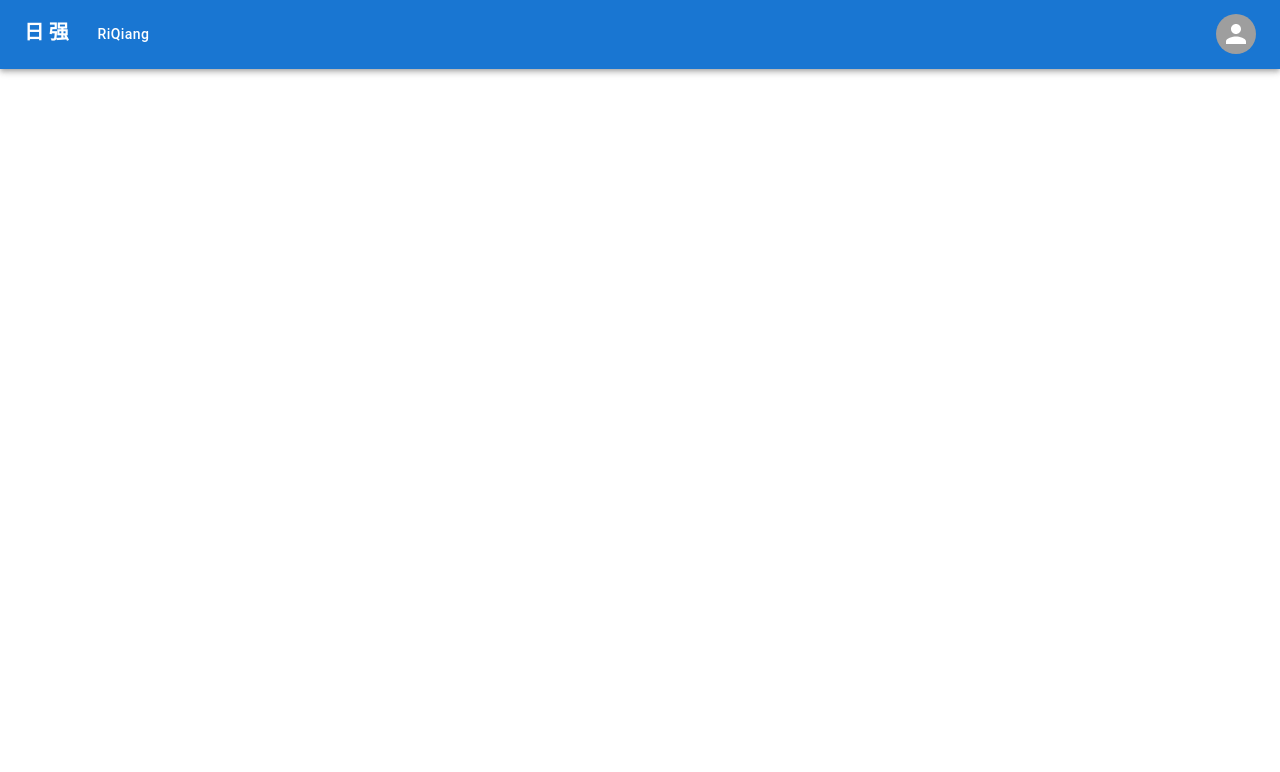
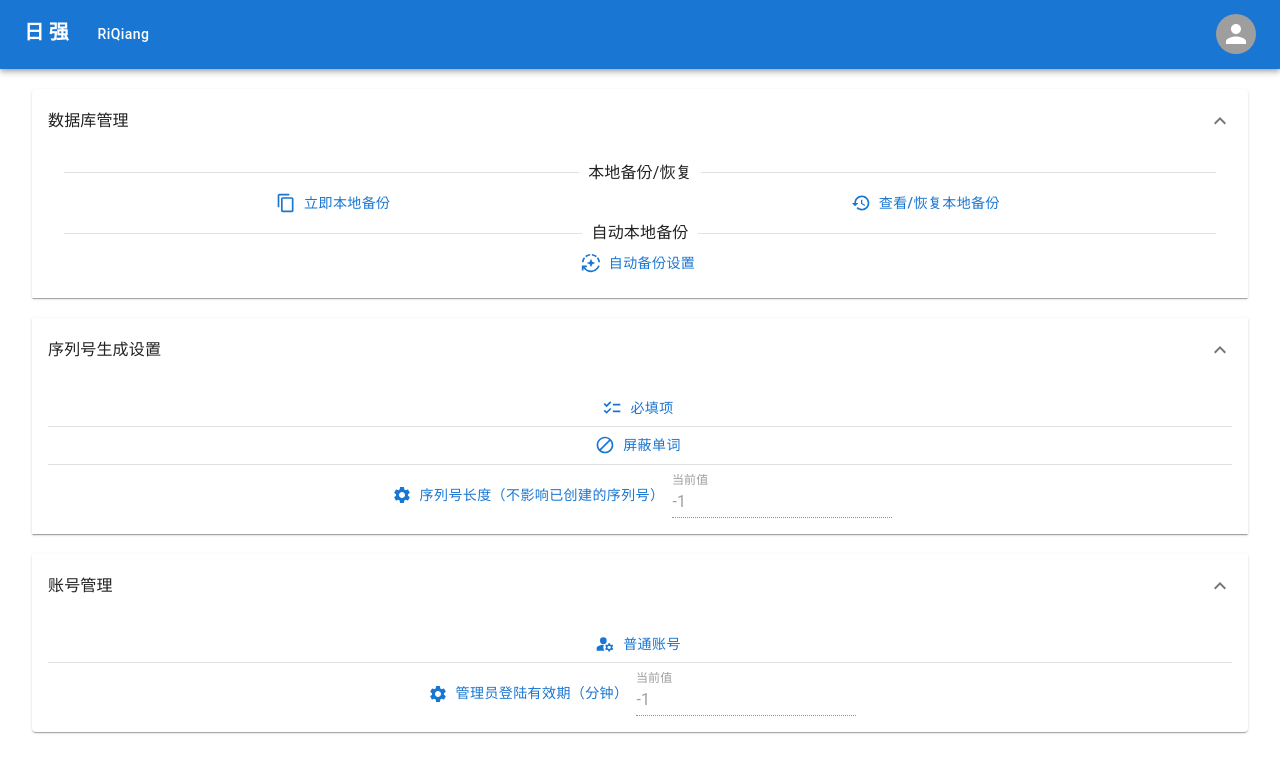
Before and after one commit to wzxutao/product-key-manager, a React (Create React App) app in the folder ui/: page /management in a window 1280 px wide. Shown: the top 772 px of the page. Built offline with nearby package versions, Linux system fonts and the light colour scheme.

Commit message:
management page layout

```diff
--- a/ui/src/routes/homepage/LoginSection.tsx
+++ b/ui/src/routes/homepage/LoginSection.tsx
@@ -3,7 +3,7 @@ import LockOutlinedIcon from '@mui/icons-material/LockOutlined';
 import {
   Box, FormControlLabel, Grid, Paper,
   Avatar, Typography,
-  TextField, Checkbox, Button, Tooltip
+  TextField, Checkbox, Button, Tooltip, Chip
 } from '@mui/material';
 import { useCookies } from 'react-cookie';
 import { login } from '../../http/auth';
@@ -19,10 +19,10 @@ const LoginSection = () => {
     ev.preventDefault()
     const resp = await login(iusername!, ipassword!, adminChecked)
     if (resp !== null) {
-      if(adminChecked) {
+      if (adminChecked) {
         removeCookie(COOKIE_KEY_NORMAL_AUTH)
         setCookie(COOKIE_KEY_ADMIN_AUTH, resp)
-      }else{
+      } else {
         removeCookie(COOKIE_KEY_ADMIN_AUTH)
         setCookie(COOKIE_KEY_NORMAL_AUTH, resp)
       }
@@ -75,14 +75,14 @@ const LoginSection = () => {
             onInput={(ev: any) => setIpassword(ev.target.value)}
           />
           <Grid container>
-            <Tooltip title="无论选不选都需要您手动登出或者等30天以后自动被踢掉，所以就帮您选上了">
-              <Grid item component={FormControlLabel} xs={6}
-                sx={{ visibility: adminChecked ? 'hidden' : 'visible' }}
-                control={
-                  <Checkbox value="remember" color="primary" defaultChecked disabled />}
-                label="30天内免登录"
-              />
-            </Tooltip>
+            <Grid item component={Chip} xs={6}
+              sx={{
+                visibility: adminChecked ? 'hidden' : 'visible',
+                backgroundColor: 'transparent',
+                justifyContent: 'flex-start'
+              }}
+              label={<Chip label="30天内免登录" />}
+            />
             <Tooltip title="以管理员身份登录">
               <Grid item component={FormControlLabel} xs={6} sx={{ justifyContent: 'end' }}
                 control={
--- /dev/null
+++ b/ui/src/routes/management/AccountConfigAccordion.tsx
@@ -0,0 +1,44 @@
+import * as React from 'react';
+
+import Accordion from '@mui/material/Accordion';
+import AccordionSummary from '@mui/material/AccordionSummary';
+import AccordionDetails from '@mui/material/AccordionDetails';
+import Typography from '@mui/material/Typography';
+import ExpandMoreIcon from '@mui/icons-material/ExpandMore';
+import { Button, Divider, Stack, TextField } from '@mui/material';
+import SettingsIcon from '@mui/icons-material/Settings';
+import ManageAccountsIcon from '@mui/icons-material/ManageAccounts';
+
+export default function AccountConfigAccordion() {
+  return (
+    <Accordion defaultExpanded className='man-page-section'>
+      <AccordionSummary
+        expandIcon={<ExpandMoreIcon />}
+      >
+        <Typography>账号管理</Typography>
+      </AccordionSummary>
+      <AccordionDetails>
+        <Stack direction='row' sx={{ justifyContent: 'space-around' }}>
+          <Button startIcon={<ManageAccountsIcon />}>
+            普通账号
+          </Button>
+        </Stack>
+        <Divider />
+        <Stack direction='row' sx={{ justifyContent: 'center', marginTop: '8px' }}>
+          <Button startIcon={<SettingsIcon />}>
+            管理员登陆有效期（分钟）
+          </Button>
+          <TextField
+            disabled
+            label="当前值"
+            defaultValue="-1"
+            size="small"
+            variant='standard'
+          />
+        </Stack>
+
+
+      </AccordionDetails>
+    </Accordion>
+  );
+}
--- /dev/null
+++ b/ui/src/routes/management/DatabaseAccordion.tsx
@@ -0,0 +1,35 @@
+import * as React from 'react';
+
+import Accordion from '@mui/material/Accordion';
+import AccordionSummary from '@mui/material/AccordionSummary';
+import AccordionDetails from '@mui/material/AccordionDetails';
+import Typography from '@mui/material/Typography';
+import ExpandMoreIcon from '@mui/icons-material/ExpandMore';
+import { Button, Divider, Stack } from '@mui/material';
+import ContentCopyIcon from '@mui/icons-material/ContentCopy';
+import RestoreIcon from '@mui/icons-material/Restore';
+import AutoModeIcon from '@mui/icons-material/AutoMode';
+
+export default function DatabaseAccordion() {
+  return (
+    <Accordion defaultExpanded className='man-page-section'>
+      <AccordionSummary
+        expandIcon={<ExpandMoreIcon />}
+      >
+        <Typography>数据库管理</Typography>
+      </AccordionSummary>
+      <AccordionDetails>
+      <Divider variant="middle">本地备份/恢复</Divider>
+        <Stack direction='row' sx={{ justifyContent: 'space-around' }}>
+          <Button startIcon={<ContentCopyIcon />}>立即本地备份</Button>
+          <Button startIcon={<RestoreIcon />}>查看/恢复本地备份</Button>
+        </Stack>
+        <Divider variant="middle">自动本地备份</Divider>
+        <Stack direction='row' sx={{ justifyContent: 'space-around' }}>
+          <Button startIcon={<AutoModeIcon />}>自动备份设置</Button>
+        </Stack>
+
+      </AccordionDetails>
+    </Accordion>
+  );
+}
--- /dev/null
+++ b/ui/src/routes/management/KeyConfigAccordion.tsx
@@ -0,0 +1,51 @@
+import * as React from 'react';
+
+import Accordion from '@mui/material/Accordion';
+import AccordionSummary from '@mui/material/AccordionSummary';
+import AccordionDetails from '@mui/material/AccordionDetails';
+import Typography from '@mui/material/Typography';
+import ExpandMoreIcon from '@mui/icons-material/ExpandMore';
+import { Button, Divider, Stack, TextField } from '@mui/material';
+import ChecklistIcon from '@mui/icons-material/Checklist';
+import SettingsIcon from '@mui/icons-material/Settings';
+import BlockIcon from '@mui/icons-material/Block';
+
+export default function KeyConfigAccordion() {
+  return (
+    <Accordion defaultExpanded className='man-page-section'>
+      <AccordionSummary
+        expandIcon={<ExpandMoreIcon />}
+      >
+        <Typography>序列号生成设置</Typography>
+      </AccordionSummary>
+      <AccordionDetails>
+        <Stack direction='column' sx={{ justifyContent: 'space-around' }}>
+          <Button startIcon={<ChecklistIcon />}>
+            必填项
+          </Button>
+        </Stack>
+        <Divider />
+        <Stack direction='column' sx={{ justifyContent: 'space-around' }}>
+          <Button startIcon={<BlockIcon />}>
+            屏蔽单词
+          </Button>
+        </Stack>
+        <Divider />
+        <Stack direction='row' sx={{ justifyContent: 'center', marginTop: '8px' }}>
+          <Button startIcon={<SettingsIcon />}>
+            序列号长度（不影响已创建的序列号）
+          </Button>
+          <TextField
+            disabled
+            label="当前值"
+            defaultValue="-1"
+            size="small"
+            variant='standard'
+          />
+        </Stack>
+
+
+      </AccordionDetails>
+    </Accordion>
+  );
+}
--- /dev/null
+++ b/ui/src/routes/management/ManagementPage.less
@@ -0,0 +1,7 @@
+#ManagementPage {
+    .man-page-section {
+        width: 95%;
+        margin: auto;
+        margin-top: 20px;
+    }
+}
--- a/ui/src/routes/management/ManagementPage.tsx
+++ b/ui/src/routes/management/ManagementPage.tsx
@@ -1,10 +1,16 @@
-import React from 'react'
-
+import { Stack } from '@mui/material'
+import DatabaseAccordion from './DatabaseAccordion';
+import './ManagementPage.less'
+import KeyConfigAccordion from './KeyConfigAccordion';
+import AccountConfigAccordion from './AccountConfigAccordion';
 
 const ManagementPage = () => {
     return (
-        <div>
-        </div>
+        <Stack id='ManagementPage'>
+            <DatabaseAccordion />
+            <KeyConfigAccordion />
+            <AccountConfigAccordion />
+        </Stack>
     )
 }
 
--- a/ui/src/routes/root/appbar/TheAppBar.tsx
+++ b/ui/src/routes/root/appbar/TheAppBar.tsx
@@ -27,8 +27,9 @@ interface PageAndURL {
 
 const pages: PageAndURL[] = [
   { page: '生成序列号', url: '/' },
-  { page: '补录', url: '/', },
-  { page: '查询', url: '/' },
+  {page: '今日已生成的序列号', url: '/'},
+  { page: '补录', url: '/', adminOnly: true },
+  { page: '查询', url: '/', adminOnly: true },
   { page: '管理', url: '/management', adminOnly: true },
 ];
 
```
